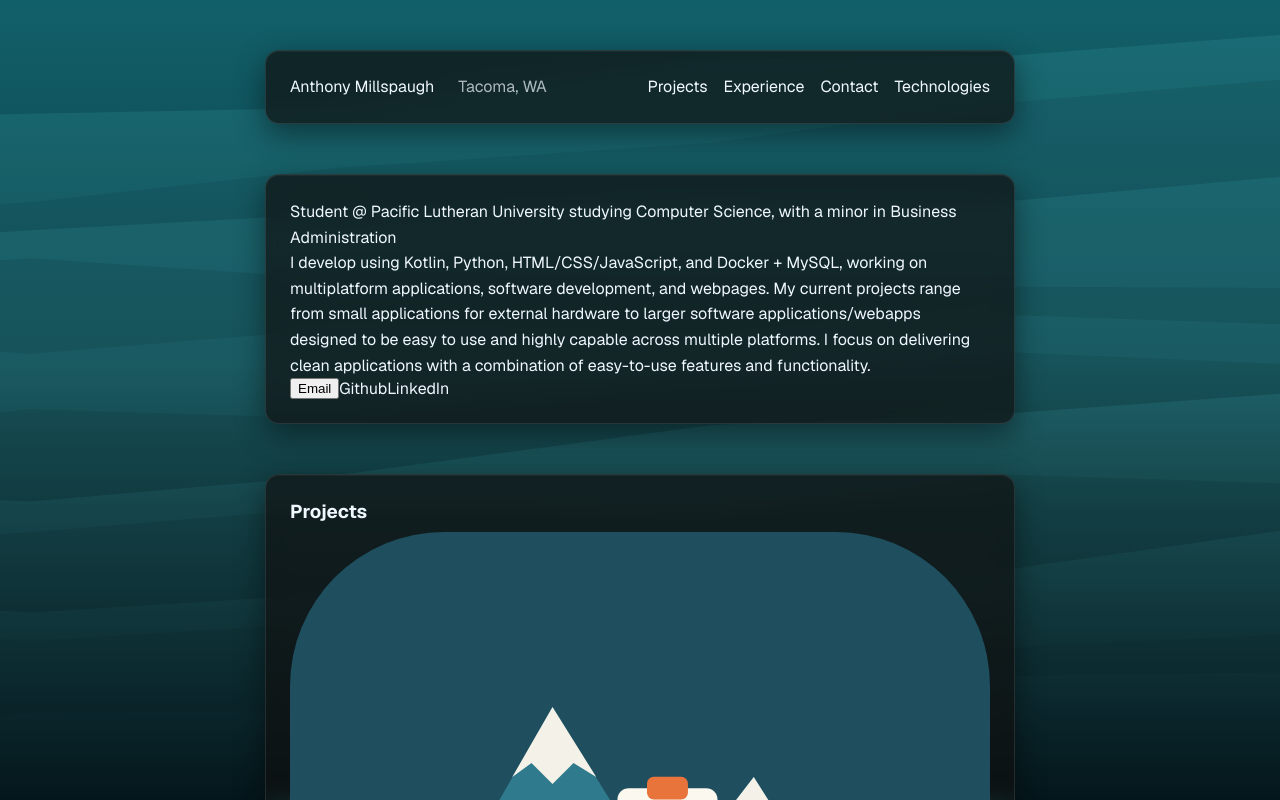
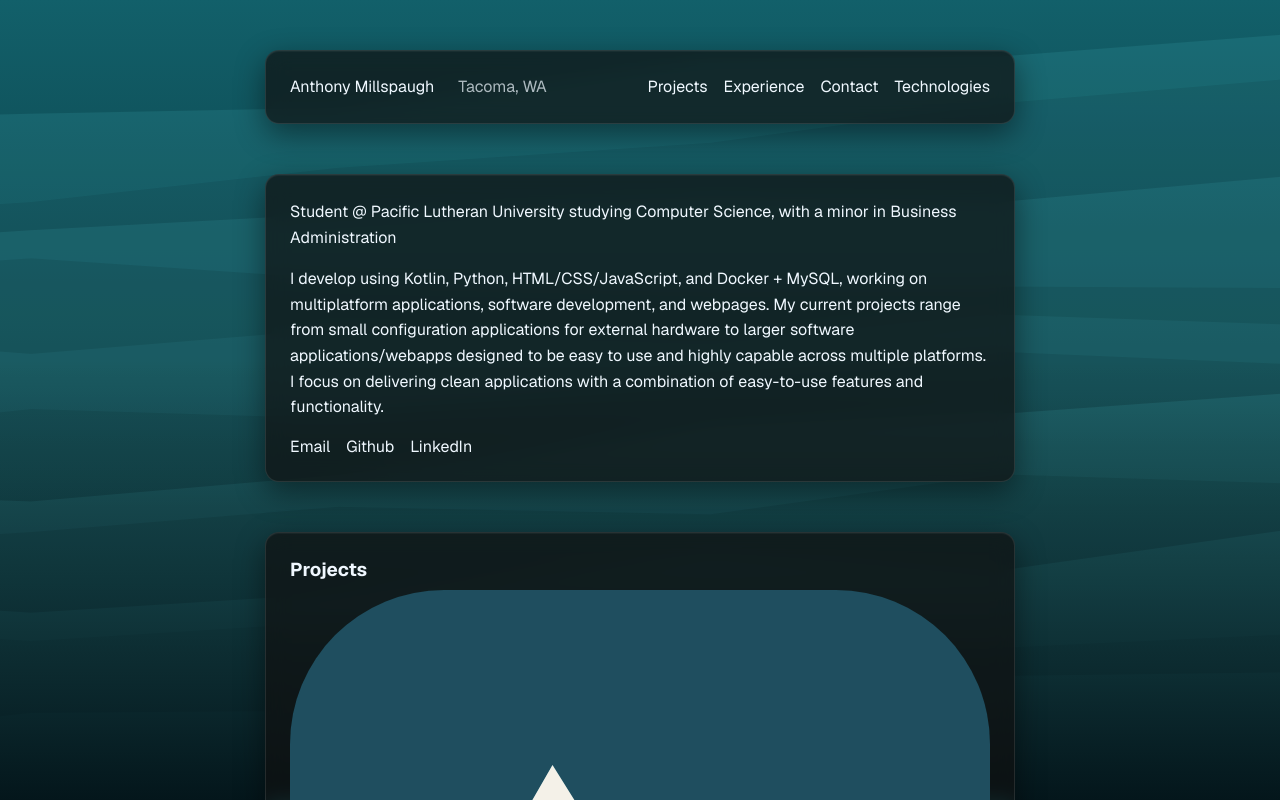
Before and after one commit to AnthonyJMillspaugh/portfolio-website, a React (Vite) app in the folder client/: page / in a window 1280 px wide. Shown: the top 800 px of the page. Built offline with nearby package versions, Linux system fonts and the light colour scheme.

Commit message:
about section updates

```diff
--- a/client/src/App.css
+++ b/client/src/App.css
@@ -1,3 +1,16 @@
+.about {
+  display: flex;
+  flex-direction: column;
+  gap: 1rem;
+}
+
+.about-footer {
+  display: flex;
+  flex-direction: row;
+  justify-content: left;
+  gap: 1rem;
+}
+
 .footer {
   display: flex;
   flex-direction: row;
--- a/client/src/App.jsx
+++ b/client/src/App.jsx
@@ -25,12 +25,15 @@ function App() {
         <p className="occupation">Student @ <a href="https://www.plu.edu/" target="_blank" rel="noopener noreferrer">Pacific Lutheran University</a> studying Computer Science, with a minor in Business Administration</p>
         <p className='description'>
           I develop using Kotlin, Python, HTML/CSS/JavaScript, and Docker + MySQL, working on multiplatform applications, software development, and webpages.
-          My current projects range from small applications for external hardware to larger software applications/webapps
+          My current projects range from small configuration applications for external hardware to larger software applications/webapps
           designed to be easy to use and highly capable across multiple platforms. I focus on delivering clean applications with a
           combination of easy-to-use features and functionality.
         </p>
-        <footer className="footer">
-            <Button onClick={copyEmail} children='Email'/>
+        <footer className="about-footer">
+            <a className='email' href='#' onClick={(e) => {
+              e.preventDefault();
+              copyEmail();
+            }}>Email</a>
             <a className='link' href='https://github.com/AnthonyJMillspaugh' target="_blank" rel="noopener noreferrer">Github</a>
             <a className='link' href='https://linkedin.com/in/anthony-millspaugh-240043341' target="_blank" rel="noopener noreferrer">LinkedIn </a>
         </footer>
```
